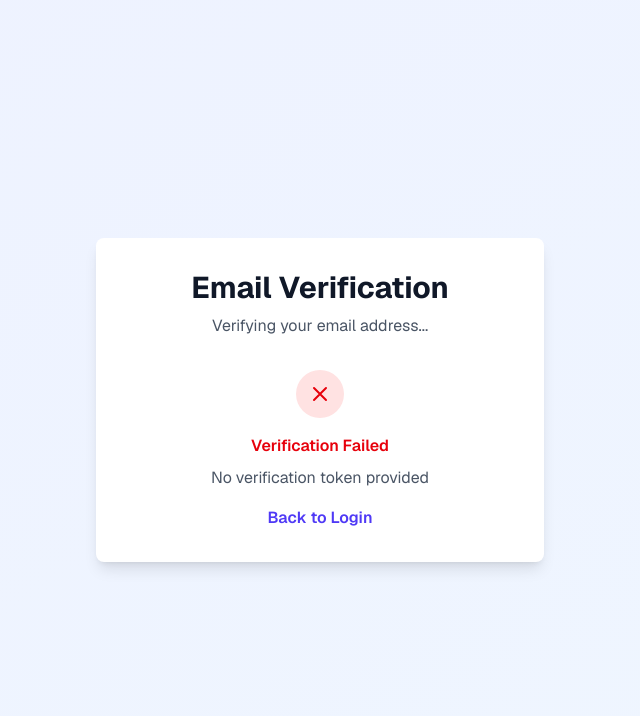
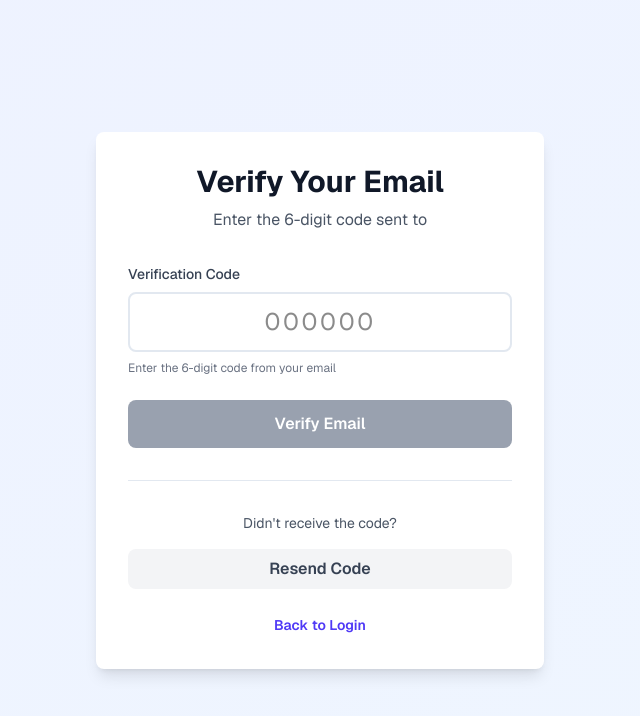
Before and after one commit to amanullahmd/event-management, a Next.js app: page /verify-email in a window 1280 px wide. Shown: the top 716 px of the page, without its empty margins (320-960 px from the left). Built offline with nearby package versions, Linux system fonts and the light colour scheme; no server answers.

Commit message:
update auth pages before merge

```diff
--- a/src/app/(auth)/register/page.tsx
+++ b/src/app/(auth)/register/page.tsx
@@ -102,13 +102,8 @@ export default function RegisterPage() {
         formData.role
       );
 
-      // Redirect to dashboard
-      const dashboardMap: Record<UserRole, string> = {
-        admin: '/admin',
-        organizer: '/organizer',
-        customer: '/dashboard',
-      };
-      router.push(dashboardMap[formData.role]);
+      // Redirect to verification page
+      router.push(`/verify-email?email=${encodeURIComponent(formData.email)}`);
     } catch (err) {
       const errorMessage =
         err instanceof Error
--- a/src/app/(auth)/verify-email/page.tsx
+++ b/src/app/(auth)/verify-email/page.tsx
@@ -1,69 +1,86 @@
 'use client';
 
-import { useEffect, useState } from 'react';
+import { useState, Suspense } from 'react';
 import { useSearchParams, useRouter } from 'next/navigation';
 import Link from 'next/link';
 import { apiPost } from '@/lib/utils/api';
 
-export default function VerifyEmailPage() {
+function VerifyEmailContent() {
   const searchParams = useSearchParams();
   const router = useRouter();
-  const token = searchParams.get('token');
+  const email = searchParams.get('email') || '';
 
-  const [status, setStatus] = useState<'loading' | 'success' | 'error' | 'expired'>('loading');
+  const [code, setCode] = useState('');
+  const [status, setStatus] = useState<'idle' | 'loading' | 'success' | 'error'>('idle');
   const [message, setMessage] = useState('');
-  const [email, setEmail] = useState('');
-  const [showResend, setShowResend] = useState(false);
   const [resendLoading, setResendLoading] = useState(false);
   const [resendMessage, setResendMessage] = useState('');
+  const [resendCooldown, setResendCooldown] = useState(0);
 
-  useEffect(() => {
-    const verifyEmail = async () => {
-      if (!token) {
-        setStatus('error');
-        setMessage('No verification token provided');
+  const handleCodeChange = (e: React.ChangeEvent<HTMLInputElement>) => {
+    const value = e.target.value.replace(/\D/g, '').slice(0, 6);
+    setCode(value);
+  };
+
+  const handleVerify = async (e: React.FormEvent) => {
+    e.preventDefault();
+
+    if (!code || code.length !== 6) {
+      setMessage('Please enter a 6-digit code');
       return;
     }
 
+    setStatus('loading');
+    setMessage('');
+
     try {
-        const response = await apiPost('/auth/verify-email', { token });
+      const response = await apiPost('/api/auth/verify-email', {
+        email,
+        code
+      });
+
       setStatus('success');
       setMessage('Email verified successfully! Redirecting to login...');
 
-        // Redirect to login after 3 seconds
+      // Redirect to login after 2 seconds
       setTimeout(() => {
         router.push('/login');
-        }, 3000);
+      }, 2000);
     } catch (error) {
+      setStatus('error');
       const errorMessage = error instanceof Error ? error.message : 'Verification failed';
-
-        if (errorMessage.includes('expired')) {
-          setStatus('expired');
-          setMessage('Verification link has expired. Please request a new one.');
-          setShowResend(true);
-        } else {
-          setStatus('error');
       setMessage(errorMessage);
-        }
     }
   };
 
-    verifyEmail();
-  }, [token, router]);
-
-  const handleResendVerification = async () => {
+  const handleResendCode = async () => {
     if (!email) {
-      setResendMessage('Please enter your email address');
+      setResendMessage('Email address is missing');
       return;
     }
 
     setResendLoading(true);
+    setResendMessage('');
+
     try {
-      await apiPost('/auth/resend-verification', { email });
-      setResendMessage('Verification email sent! Check your inbox.');
-      setEmail('');
+      await apiPost('/api/auth/resend-verification-code', { email });
+      setResendMessage('Verification code sent! Check your email.');
+      setCode('');
+      setStatus('idle');
+
+      // Start cooldown timer
+      setResendCooldown(60);
+      const interval = setInterval(() => {
+        setResendCooldown(prev => {
+          if (prev <= 1) {
+            clearInterval(interval);
+            return 0;
+          }
+          return prev - 1;
+        });
+      }, 1000);
     } catch (error) {
-      const errorMessage = error instanceof Error ? error.message : 'Failed to resend verification email';
+      const errorMessage = error instanceof Error ? error.message : 'Failed to resend code';
       setResendMessage(errorMessage);
     } finally {
       setResendLoading(false);
@@ -76,22 +93,14 @@ export default function VerifyEmailPage() {
         <div className="bg-white rounded-lg shadow-lg p-8">
           {/* Header */}
           <div className="text-center mb-8">
-            <h1 className="text-3xl font-bold text-gray-900 mb-2">Email Verification</h1>
-            <p className="text-gray-600">Verifying your email address...</p>
+            <h1 className="text-3xl font-bold text-gray-900 mb-2">Verify Your Email</h1>
+            <p className="text-gray-600">Enter the 6-digit code sent to</p>
+            <p className="text-gray-900 font-semibold">{email}</p>
           </div>
 
           {/* Status Messages */}
-          {status === 'loading' && (
-            <div className="text-center">
-              <div className="inline-block">
-                <div className="animate-spin rounded-full h-12 w-12 border-b-2 border-indigo-600"></div>
-              </div>
-              <p className="mt-4 text-gray-600">Verifying your email...</p>
-            </div>
-          )}
-
           {status === 'success' && (
-            <div className="text-center">
+            <div className="text-center mb-6">
               <div className="mb-4">
                 <div className="inline-flex items-center justify-center h-12 w-12 rounded-full bg-green-100">
                   <svg className="h-6 w-6 text-green-600" fill="none" stroke="currentColor" viewBox="0 0 24 24">
@@ -99,78 +108,97 @@ export default function VerifyEmailPage() {
                   </svg>
                 </div>
               </div>
-              <p className="text-green-600 font-semibold mb-2">Success!</p>
-              <p className="text-gray-600 mb-4">{message}</p>
-              <Link href="/login" className="text-indigo-600 hover:text-indigo-700 font-semibold">
-                Go to Login
-              </Link>
+              <p className="text-green-600 font-semibold">{message}</p>
             </div>
           )}
 
           {status === 'error' && (
-            <div className="text-center">
-              <div className="mb-4">
-                <div className="inline-flex items-center justify-center h-12 w-12 rounded-full bg-red-100">
-                  <svg className="h-6 w-6 text-red-600" fill="none" stroke="currentColor" viewBox="0 0 24 24">
-                    <path strokeLinecap="round" strokeLinejoin="round" strokeWidth={2} d="M6 18L18 6M6 6l12 12" />
-                  </svg>
-                </div>
-              </div>
-              <p className="text-red-600 font-semibold mb-2">Verification Failed</p>
-              <p className="text-gray-600 mb-4">{message}</p>
-              <Link href="/login" className="text-indigo-600 hover:text-indigo-700 font-semibold">
-                Back to Login
-              </Link>
+            <div className="mb-6 p-4 bg-red-50 border border-red-200 rounded-lg">
+              <p className="text-red-700 text-sm">{message}</p>
             </div>
           )}
 
-          {status === 'expired' && (
-            <div className="text-center">
-              <div className="mb-4">
-                <div className="inline-flex items-center justify-center h-12 w-12 rounded-full bg-yellow-100">
-                  <svg className="h-6 w-6 text-yellow-600" fill="none" stroke="currentColor" viewBox="0 0 24 24">
-                    <path strokeLinecap="round" strokeLinejoin="round" strokeWidth={2} d="M12 8v4l3 3m6-3a9 9 0 11-18 0 9 9 0 0118 0z" />
-                  </svg>
+          {/* Verification Form */}
+          {status !== 'success' && (
+            <form onSubmit={handleVerify} className="space-y-6">
+              {/* Code Input */}
+              <div>
+                <label htmlFor="code" className="block text-sm font-medium text-gray-700 mb-2">
+                  Verification Code
+                </label>
+                <input
+                  id="code"
+                  type="text"
+                  inputMode="numeric"
+                  value={code}
+                  onChange={handleCodeChange}
+                  placeholder="000000"
+                  maxLength={6}
+                  className="w-full px-4 py-3 text-center text-2xl tracking-widest border-2 border-gray-300 rounded-lg focus:border-indigo-500 focus:ring-2 focus:ring-indigo-200 outline-none transition"
+                  disabled={resendLoading}
+                  aria-label="Verification code"
+                />
+                <p className="text-xs text-gray-500 mt-2">Enter the 6-digit code from your email</p>
               </div>
-              </div>
-              <p className="text-yellow-600 font-semibold mb-2">Link Expired</p>
-              <p className="text-gray-600 mb-6">{message}</p>
 
-              {showResend && (
-                <div className="space-y-4">
-                  <div>
-                    <input
-                      type="email"
-                      placeholder="Enter your email"
-                      value={email}
-                      onChange={(e) => setEmail(e.target.value)}
-                      className="w-full px-4 py-2 border border-gray-300 rounded-lg focus:ring-2 focus:ring-indigo-500 focus:border-transparent"
-                    />
-                  </div>
+              {/* Submit Button */}
               <button
-                    onClick={handleResendVerification}
-                    disabled={resendLoading}
-                    className="w-full bg-indigo-600 text-white py-2 rounded-lg hover:bg-indigo-700 disabled:bg-gray-400 transition-colors"
+                type="submit"
+                disabled={code.length !== 6 || resendLoading}
+                className="w-full bg-indigo-600 hover:bg-indigo-700 disabled:bg-gray-400 text-white font-semibold py-3 px-4 rounded-lg transition duration-200"
               >
-                    {resendLoading ? 'Sending...' : 'Resend Verification Email'}
+                Verify Email
               </button>
+            </form>
+          )}
+
+          {/* Resend Section */}
+          <div className="mt-8 pt-8 border-t border-gray-200">
+            <p className="text-center text-gray-600 text-sm mb-4">Didn't receive the code?</p>
+            <button
+              onClick={handleResendCode}
+              disabled={resendLoading || resendCooldown > 0}
+              className="w-full bg-gray-100 hover:bg-gray-200 disabled:bg-gray-100 text-gray-700 font-semibold py-2 px-4 rounded-lg transition duration-200"
+            >
+              {resendCooldown > 0
+                ? `Resend in ${resendCooldown}s`
+                : resendLoading
+                ? 'Sending...'
+                : 'Resend Code'}
+            </button>
+
             {resendMessage && (
-                    <p className={`text-sm ${resendMessage.includes('sent') ? 'text-green-600' : 'text-red-600'}`}>
+              <p className={`text-sm mt-3 text-center ${
+                resendMessage.includes('sent') ? 'text-green-600' : 'text-red-600'
+              }`}>
                 {resendMessage}
               </p>
             )}
           </div>
-              )}
 
-              <div className="mt-6">
-                <Link href="/login" className="text-indigo-600 hover:text-indigo-700 font-semibold">
+          {/* Back to Login */}
+          <div className="mt-6 text-center">
+            <Link href="/login" className="text-indigo-600 hover:text-indigo-700 font-semibold text-sm">
               Back to Login
             </Link>
           </div>
-            </div>
-          )}
         </div>
       </div>
     </div>
   );
 }
+
+export default function VerifyEmailPage() {
+  return (
+    <Suspense fallback={
+      <div className="min-h-screen flex items-center justify-center bg-gradient-to-br from-indigo-50 to-blue-50">
+        <div className="text-center">
+          <div className="inline-block animate-spin rounded-full h-12 w-12 border-b-2 border-indigo-600"></div>
+          <p className="mt-4 text-gray-600">Loading...</p>
+        </div>
+      </div>
+    }>
+      <VerifyEmailContent />
+    </Suspense>
+  );
+}
```
Also changed, not shown: 1 other file (tests, documents, lock files or other folders). Lines whose indentation alone changed are shown as unchanged.
